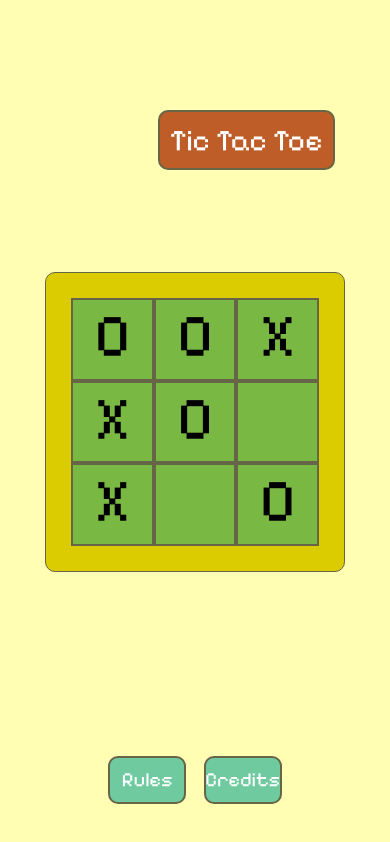
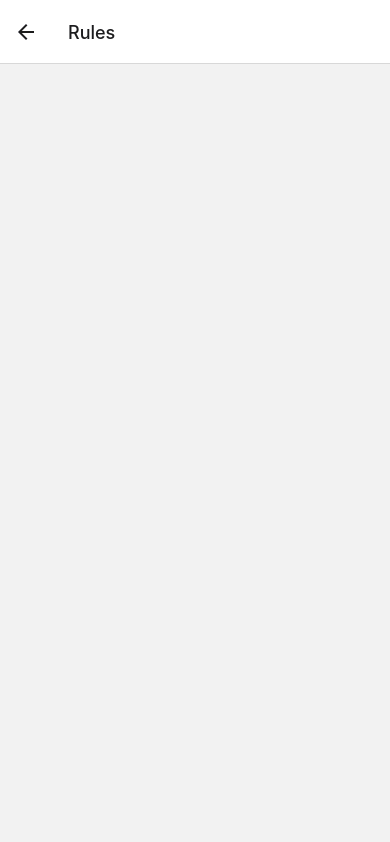
Before and after one commit to JaymeeCasabuena/tic-tac-toe, a React Native app: screen /Rules in a window 390 px wide. Built offline with nearby package versions, Linux system fonts and the light colour scheme.

Commit message:
Added navigation

```diff
--- a/App.js
+++ b/App.js
@@ -1,11 +1,16 @@
 import { StyleSheet, Text, View } from "react-native";
 import { useCallback } from "react";
+import { NavigationContainer } from "@react-navigation/native";
+import { createStackNavigator } from "@react-navigation/stack";
 import Home from './src/screens/Home';
+import Credit from "./src/screens/Credit";
+import Rules from "./src/screens/Rules";
 import { COLORS } from "./src/constants/Color";
 import { useFonts } from 'expo-font';
 import * as SplashScreen from 'expo-splash-screen';
 
 SplashScreen.preventAutoHideAsync();
+const Stack = createStackNavigator();
 
 export default function App() {
   const [fontsLoaded] = useFonts ({
@@ -21,10 +26,15 @@ export default function App() {
   if (!fontsLoaded) {
     return null;
   }
-
   return (
     <View style={styles.container} onLayout={handleOnLayout}>
-      <Home/>
+      <NavigationContainer>
+        <Stack.Navigator>
+          <Stack.Screen name="Home" component={Home} />
+          <Stack.Screen name="Rules" component={Rules}/>
+          <Stack.Screen name="Credits" component={Credit}/>
+        </Stack.Navigator>
+      </NavigationContainer>
     </View>
   )
 }
@@ -32,8 +42,5 @@ export default function App() {
 const styles = StyleSheet.create({
   container: {
     flex: 1,
-    backgroundColor: COLORS.Cream,
-    alignItems: "center",
-    justifyContent: "center",
   }
 });
--- a/src/screens/Credit.js
+++ b/src/screens/Credit.js
@@ -0,0 +1,20 @@
+import { StyleSheet, Text, View } from "react-native";
+
+
+const Credit = () => {
+    return (
+        <View style={styles.container}>
+        </View>
+    )
+}
+
+
+const styles = StyleSheet.create({
+    titleBox: {
+        flex: 1,
+        justifyContent: 'center',
+        alignItems: 'center',
+    }
+  });
+
+  export default Credit;
--- a/src/screens/Home.js
+++ b/src/screens/Home.js
@@ -1,9 +1,18 @@
 import { StyleSheet, Text, View } from "react-native";
+import { useNavigation } from '@react-navigation/native'
 import Board from '../components/Board'
 import TButton from '../components/TButton'
 import Title from "../components/Title";
+import { COLORS } from "../constants/Color";
 
-export default function App() {
+export default function Home () {
+  const navigation = useNavigation();
+  const goToRules = () => {
+    navigation.navigate('Rules');
+  }
+  const goToCredits = () => {
+    navigation.navigate('Credits');
+  }
   return (
     <View style={styles.container}>
       <View style={styles.title}>
@@ -13,8 +22,8 @@ export default function App() {
          <Board/>
       </View>
       <View style={styles.buttons}>
-        <TButton title="Rules"/>
-        <TButton title="Credits"/>
+        <TButton title="Rules" onPress={goToRules}/>
+        <TButton title="Credits" onPress={goToCredits}/>
       </View>
     </View>
   )
@@ -24,6 +33,7 @@ const styles = StyleSheet.create({
     container: {
         flex: 1,
         alignItems: "center",
+        backgroundColor: COLORS.Cream,
       },
       board: {
         flexDirection: 'row',
--- a/src/screens/Rules.js
+++ b/src/screens/Rules.js
@@ -0,0 +1,20 @@
+import { StyleSheet, Text, View } from "react-native";
+
+
+const Rules = () => {
+    return (
+        <View style={styles.container}>
+        </View>
+    )
+}
+
+
+const styles = StyleSheet.create({
+    titleBox: {
+        flex: 1,
+        justifyContent: 'center',
+        alignItems: 'center',
+    }
+  });
+
+  export default Rules;
```
Also changed, not shown: package.json (+9 -4 lines), 1 other file (tests, documents, lock files or other folders).
